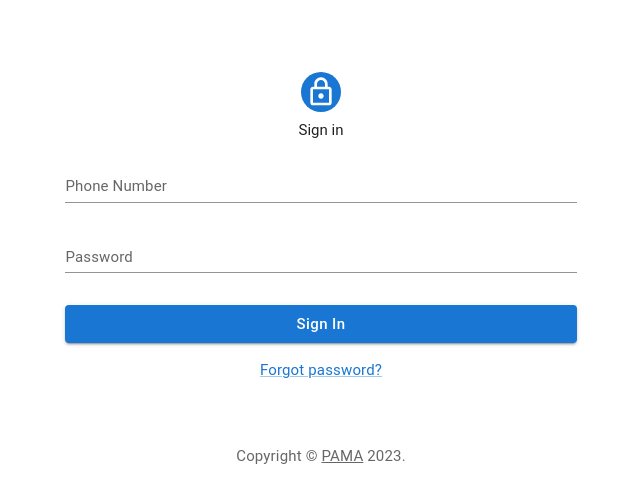
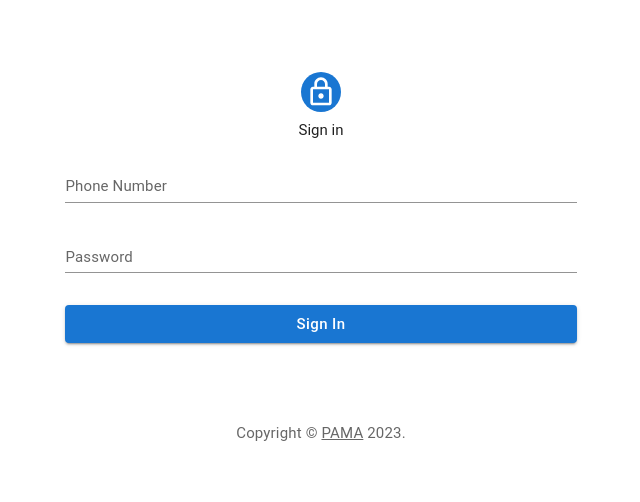
Before and after one commit to devmishra88/agentmanagement, a React (Create React App) app in the folder pama/: page / in a window 1280 px wide. Shown: the top 502 px of the page, without its empty margins (319-959 px from the left). Built offline with nearby package versions, Linux system fonts and the light colour scheme.

Commit message:
forgot password commented

```diff
--- a/pama/src/screens/Login.jsx
+++ b/pama/src/screens/Login.jsx
@@ -46,7 +46,7 @@ export default function SignIn() {
     initialValues,
     validationSchema,
     onSubmit: (values) => {
-      const reqObject = { Mode: "AppLogin", logintype: 0, ...values };
+      const reqObject = { Mode: "AppLogin" /*, logintype: 0*/, ...values };
       const formData = objectToFormData(reqObject);
 
       mutation.mutate(formData, {
@@ -128,11 +128,11 @@ export default function SignIn() {
               textAlign: `center`,
             }}
           >
-            <Grid item xs>
+            {/* <Grid item xs>
               <Link href="/forgot" variant="body2">
                 Forgot password?
               </Link>
-            </Grid>
+            </Grid> */}
           </Grid>
         </form>
       </Box>
```
